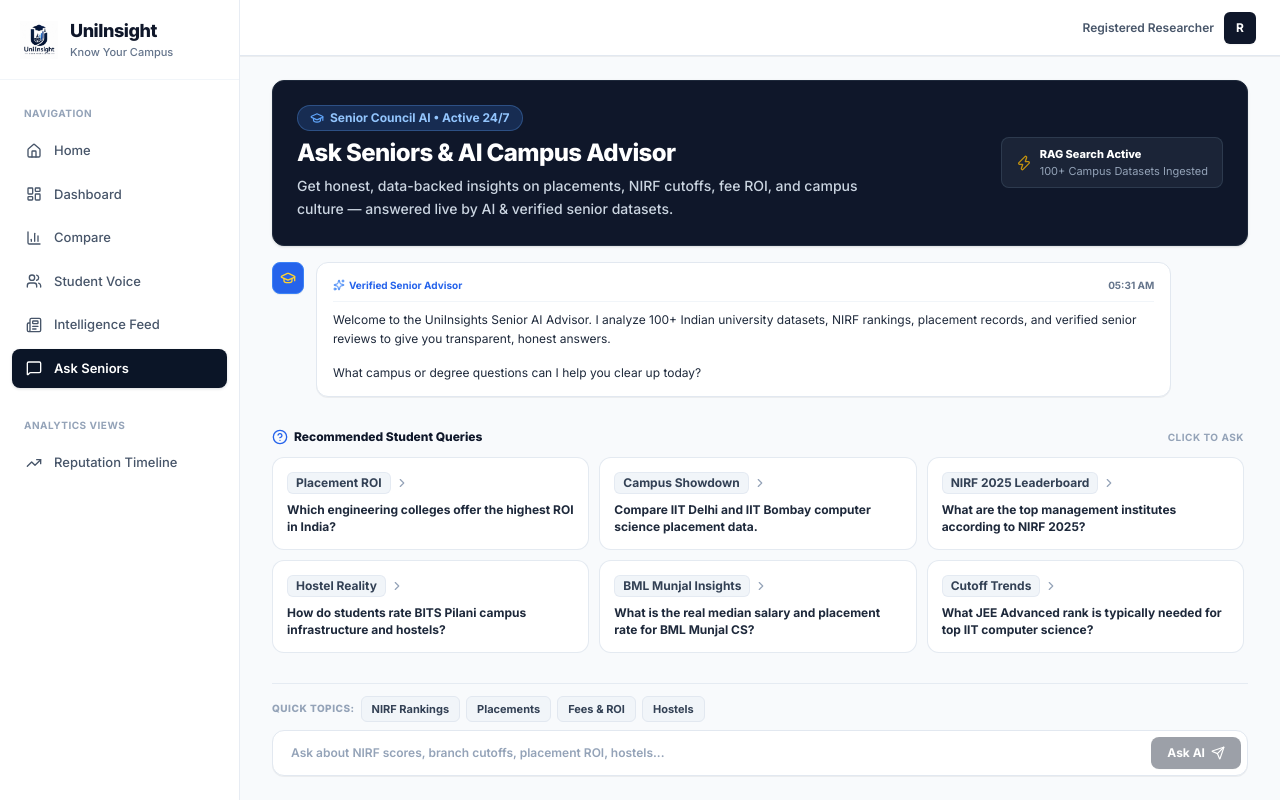
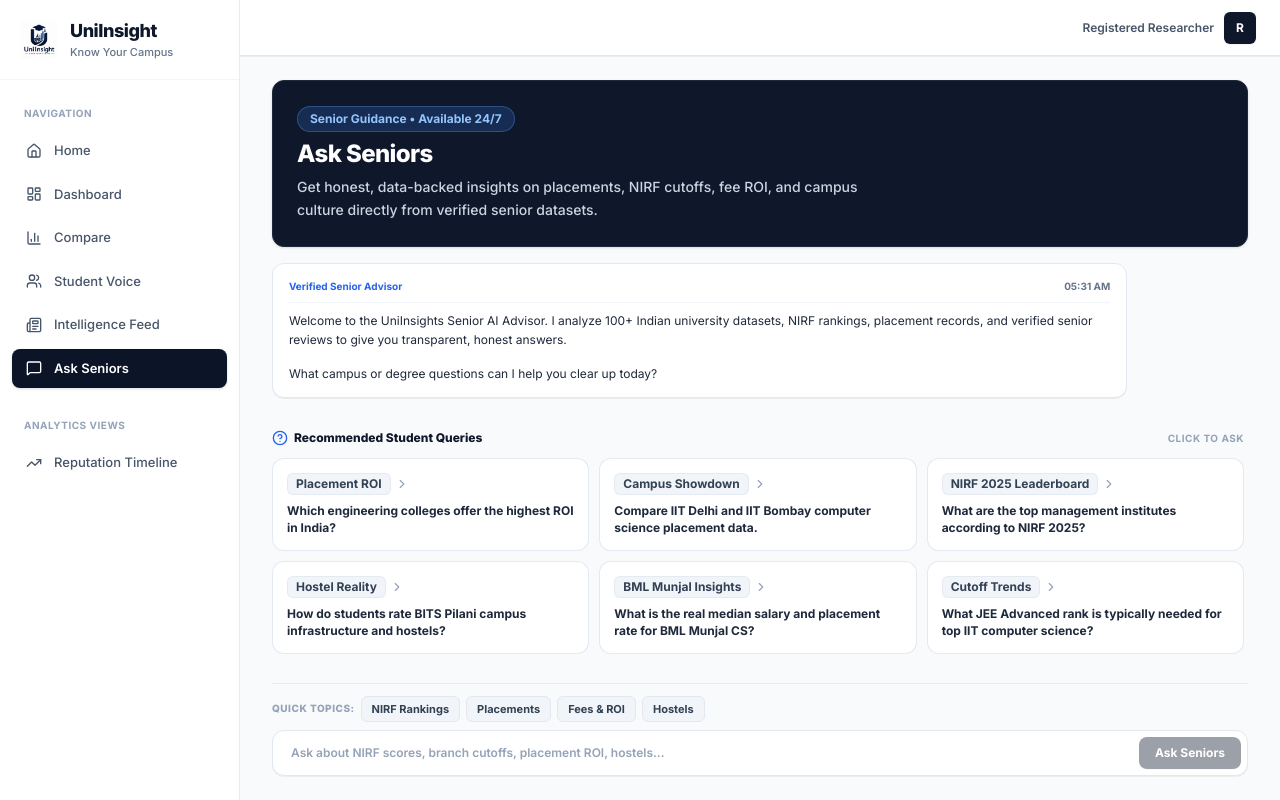
Before and after one commit to uananya2502/UniInsights, a Next.js app: page /chat in a window 1280 px wide. Built offline with nearby package versions, Linux system fonts and the light colour scheme.

Commit message:
UI: Refine homepage hero background and humanize Ask Seniors page

```diff
--- a/src/app/chat/page.tsx
+++ b/src/app/chat/page.tsx
@@ -185,25 +185,16 @@ export default function ChatPage() {
         <div className="relative z-10 flex flex-col sm:flex-row sm:items-center justify-between gap-4">
           <div className="space-y-1.5">
             <div className="inline-flex items-center gap-1.5 px-3 py-1 rounded-full text-xs font-bold bg-blue-500/20 text-blue-300 border border-blue-400/30">
-              <GraduationCap className="w-3.5 h-3.5 text-blue-400" />
-              Senior Council AI • Active 24/7
+              Senior Guidance • Available 24/7
             </div>
             <div className="relative">
               <h1 className="text-xl md:text-2xl font-extrabold tracking-tight text-white">
-                Ask Seniors & AI Campus Advisor
+                Ask Seniors
               </h1>
             </div>
             <p className="text-slate-300 text-xs md:text-sm font-medium max-w-xl leading-relaxed">
-              Get honest, data-backed insights on placements, NIRF cutoffs, fee ROI, and campus culture — answered live by AI & verified senior datasets.
+              Get honest, data-backed insights on placements, NIRF cutoffs, fee ROI, and campus culture directly from verified senior datasets.
             </p>
-          </div>
-
-          <div className="flex items-center gap-2 bg-slate-800/80 px-3.5 py-2 rounded-lg border border-slate-700/80 flex-shrink-0 self-start sm:self-auto">
-            <Zap className="w-4 h-4 text-amber-400 animate-pulse" />
-            <div className="text-[11px]">
-              <p className="font-extrabold text-white">RAG Search Active</p>
-              <p className="text-slate-400">100+ Campus Datasets Ingested</p>
-            </div>
           </div>
         </div>
       </div>
@@ -216,18 +207,12 @@ export default function ChatPage() {
             key={msg.id}
             className={`flex items-start gap-3 animate-slide-up ${msg.role === 'user' ? 'flex-row-reverse' : ''}`}
           >
-            {/* Avatar */}
-            <div className={`w-8 h-8 rounded-lg flex items-center justify-center flex-shrink-0 text-white font-bold text-xs shadow-2xs border ${
-              msg.role === 'user'
-                ? 'bg-[#0B1527] border-slate-700'
-                : 'bg-blue-600 border-blue-500'
-            }`}>
-              {msg.role === 'user' ? (
+            {/* Avatar - Only for user */}
+            {msg.role === 'user' && (
+              <div className="w-8 h-8 rounded-lg flex items-center justify-center flex-shrink-0 text-white font-bold text-xs shadow-2xs border bg-[#0B1527] border-slate-700">
                 <User className="w-4 h-4 text-white" />
-              ) : (
-                <GraduationCap className="w-4 h-4 text-amber-300" />
-              )}
-            </div>
+              </div>
+            )}
 
             {/* Bubble */}
             <div className={`max-w-[88%] rounded-xl px-4 py-3.5 text-xs leading-relaxed ${
@@ -238,7 +223,6 @@ export default function ChatPage() {
               {msg.role === 'assistant' && (
                 <div className="flex items-center justify-between pb-2 mb-2 border-b border-slate-100 text-[10px] text-slate-500 font-bold">
                   <span className="flex items-center gap-1 text-blue-600">
-                    <Sparkles className="w-3 h-3 text-blue-500" />
                     Verified Senior Advisor
                   </span>
                   <span>{msg.timestamp.toLocaleTimeString([], { hour: '2-digit', minute: '2-digit' })}</span>
@@ -345,8 +329,7 @@ export default function ChatPage() {
             disabled={isLoading || !input.trim()}
             className="px-4 py-2 bg-[#0B1527] hover:bg-slate-800 text-white rounded-lg text-xs font-bold flex items-center gap-1.5 disabled:opacity-40 disabled:cursor-not-allowed transition-all cursor-pointer shadow-2xs"
           >
-            <span>Ask AI</span>
-            <Send className="w-3.5 h-3.5" />
+            <span>Ask Seniors</span>
           </button>
         </div>
       </div>
--- a/src/app/page.tsx
+++ b/src/app/page.tsx
@@ -52,14 +52,14 @@ export default function LandingPage() {
 
       <main>
         {/* 1. HERO SECTION */}
-        <section className="relative overflow-hidden pt-16 pb-24 lg:pt-24 lg:pb-32 bg-slate-50">
+        <section className="relative w-full pt-16 pb-24 lg:pt-24 lg:pb-32 bg-slate-50 border-b border-slate-200">
           {/* University Scrapbook Collage Background (~45% Visual Intensity) */}
           <div
-            className="absolute inset-0 pointer-events-none z-0 bg-cover bg-center bg-no-repeat opacity-[0.45] transition-opacity"
-            style={{ backgroundImage: `url('/university-collage-bg.jpg')` }}
+            className="absolute top-0 left-0 w-full h-full pointer-events-none z-0 bg-cover bg-center bg-fixed bg-no-repeat opacity-[0.45] transition-opacity"
+            style={{ backgroundImage: `url('/university-collage-bg.jpg')`, width: '100%' }}
           />
           {/* Soft Slate Gradient Overlay for Crisp Text Contrast */}
-          <div className="absolute inset-0 pointer-events-none z-0 bg-gradient-to-r from-slate-50/75 via-slate-50/35 to-slate-50/10" />
+          <div className="absolute top-0 left-0 w-full h-full pointer-events-none z-0 bg-gradient-to-r from-slate-50/90 via-slate-50/50 to-slate-50/20" />
 
 
           <div className="relative z-10 max-w-7xl mx-auto px-6">
```
